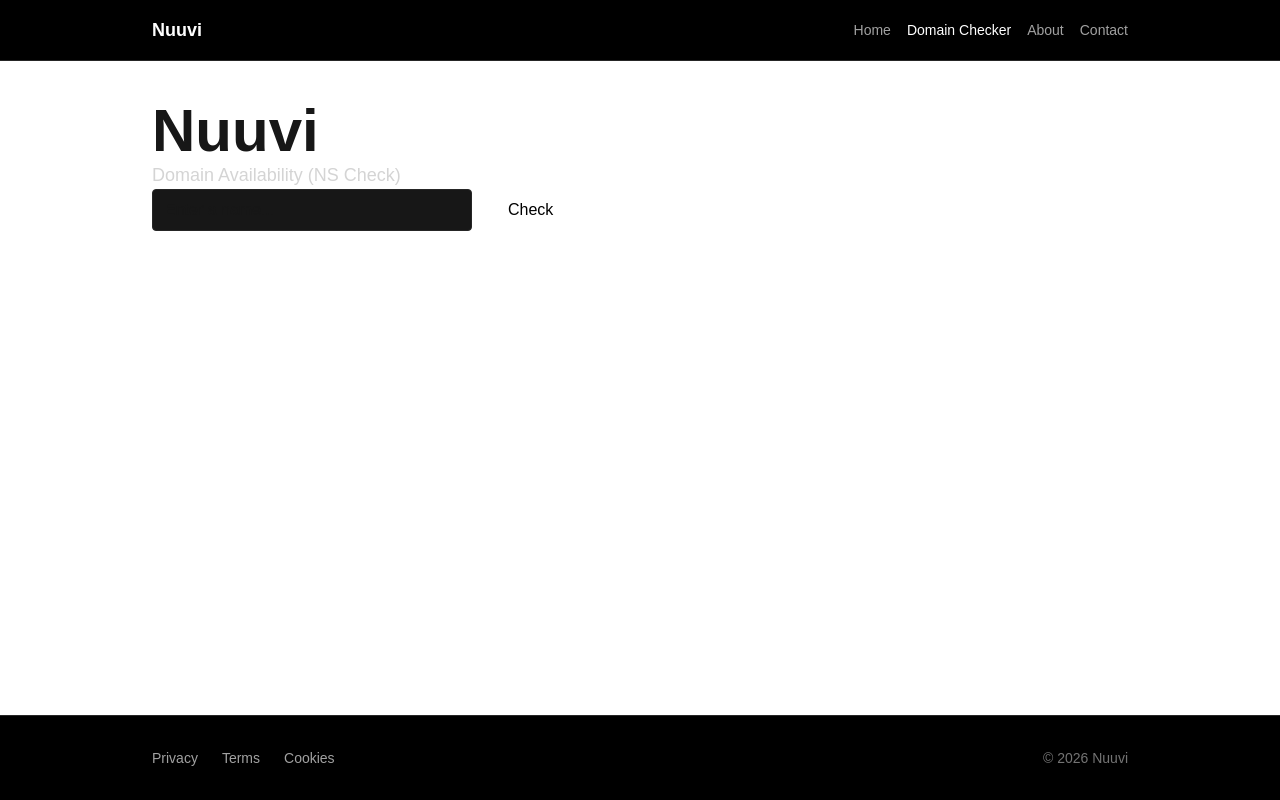
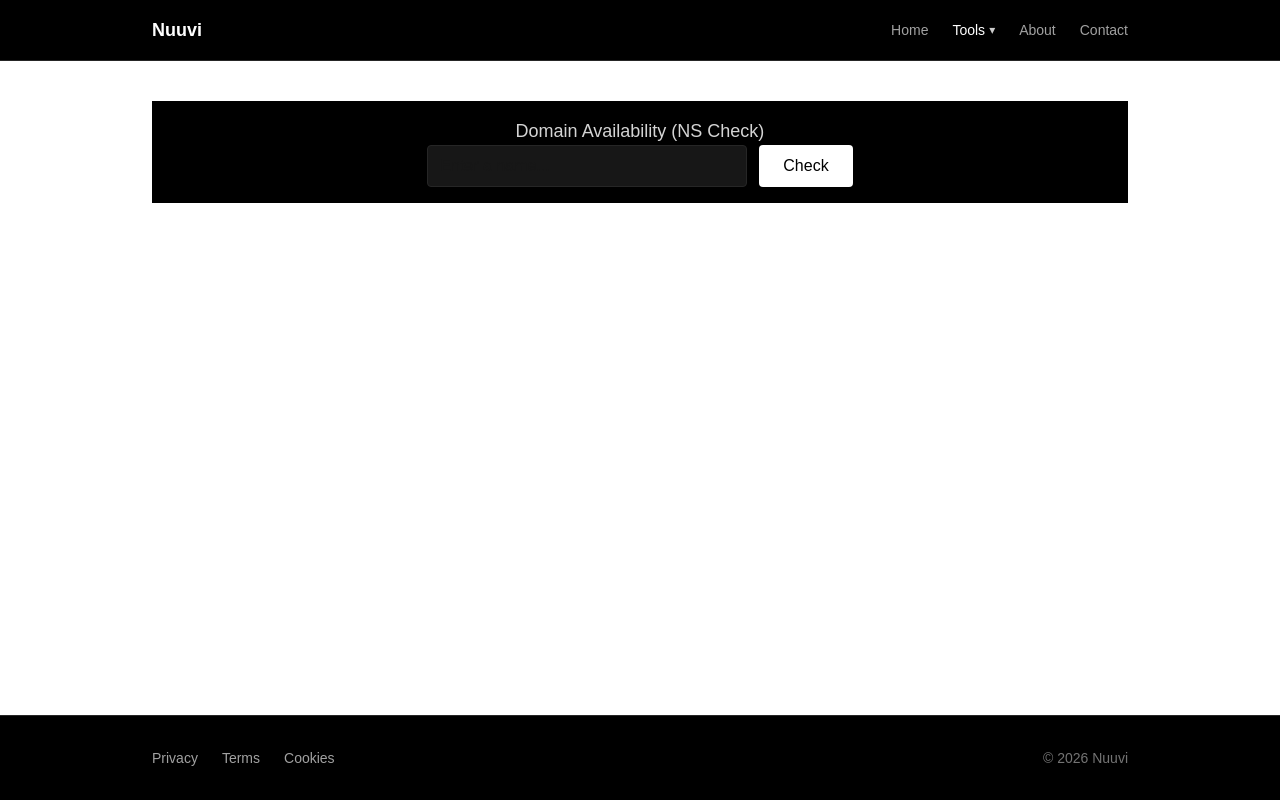
Before and after one commit to robbieevans1/nuuvi, a Next.js app: page /checker in a window 1280 px wide. Built offline with nearby package versions, Linux system fonts and the light colour scheme.

Commit message:
added dropdown to nav bar

```diff
--- a/app/checker/page.tsx
+++ b/app/checker/page.tsx
@@ -71,11 +71,10 @@ export default function CheckerPage() {
   };
 
   return (
-    <div>
-      <h1 className="text-6xl font-bold">Nuuvi</h1>
+    <div className="flex flex-col items-center bg-black py-4">
       <p className="text-neutral-300 text-lg">Domain Availability (NS Check)</p>
 
-      <div className="flex gap-3">
+      <div className="flex  gap-3">
         <input
           className="w-80 rounded bg-neutral-900 border border-neutral-800 px-3 py-2"
           placeholder="Enter a name..."
--- a/app/components/layout/Navbar.tsx
+++ b/app/components/layout/Navbar.tsx
@@ -3,9 +3,15 @@
 import Link from "next/link";
 import { usePathname } from "next/navigation";
 
-const links = [
+type NavLink = { href: string; label: string };
+type NavItem = NavLink | { label: string; children: NavLink[] };
+
+const links: NavItem[] = [
   { href: "/", label: "Home" },
-  { href: "/checker", label: "Domain Checker" },
+  {
+    label: "Tools",
+    children: [{ href: "/checker", label: "Domain Availability" }],
+  },
   { href: "/about", label: "About" },
   { href: "/contact", label: "Contact" },
 ];
@@ -20,20 +26,74 @@ export default function Navbar() {
           Nuuvi
         </Link>
 
-        <nav className="flex gap-4">
+        <nav className="flex items-center gap-6">
           {links.map((l) => {
+            // Normal link
+            if ("href" in l) {
               const active = pathname === l.href;
               return (
                 <Link
                   key={l.href}
                   href={l.href}
                   className={[
-                  "text-sm",
+                    "text-sm leading-none",
                     active ? "text-white" : "text-neutral-400 hover:text-white",
                   ].join(" ")}
                 >
                   {l.label}
                 </Link>
+              );
+            }
+
+            // Dropdown
+            const anyChildActive = l.children.some((c) => c.href === pathname);
+
+            return (
+              <div key={l.label} className="relative">
+                {/* Trigger */}
+                <button
+                  type="button"
+                  className={[
+                    "group inline-flex items-center gap-1 text-sm leading-none",
+                    anyChildActive
+                      ? "text-white"
+                      : "text-neutral-400 hover:text-white",
+                  ].join(" ")}
+                >
+                  {l.label}
+                  <span className="text-xs opacity-80">▾</span>
+                </button>
+
+                {/* Menu wrapper (no hover gap) */}
+                <div className="absolute left-0 top-full z-50 hidden pt-2 group-hover:block hover:block">
+                  <div className="min-w-[180px] rounded-md border border-neutral-800 bg-neutral-950 p-1 shadow-lg">
+                    {l.children.map((child) => {
+                      const active = pathname === child.href;
+                      return (
+                        <Link
+                          key={child.href}
+                          href={child.href}
+                          className={[
+                            "block rounded px-3 py-2 text-sm",
+                            active
+                              ? "bg-neutral-800 text-white"
+                              : "text-neutral-300 hover:bg-neutral-800 hover:text-white",
+                          ].join(" ")}
+                        >
+                          {child.label}
+                        </Link>
+                      );
+                    })}
+                  </div>
+                </div>
+
+                {/* This is the trick: make the whole thing a hover group */}
+                <style jsx>{`
+                  div.relative:hover > div.absolute {
+                    display: block;
+                  }
+                `}</style>
+              </div>
             );
           })}
         </nav>
```
Lines whose indentation alone changed are shown as unchanged.
